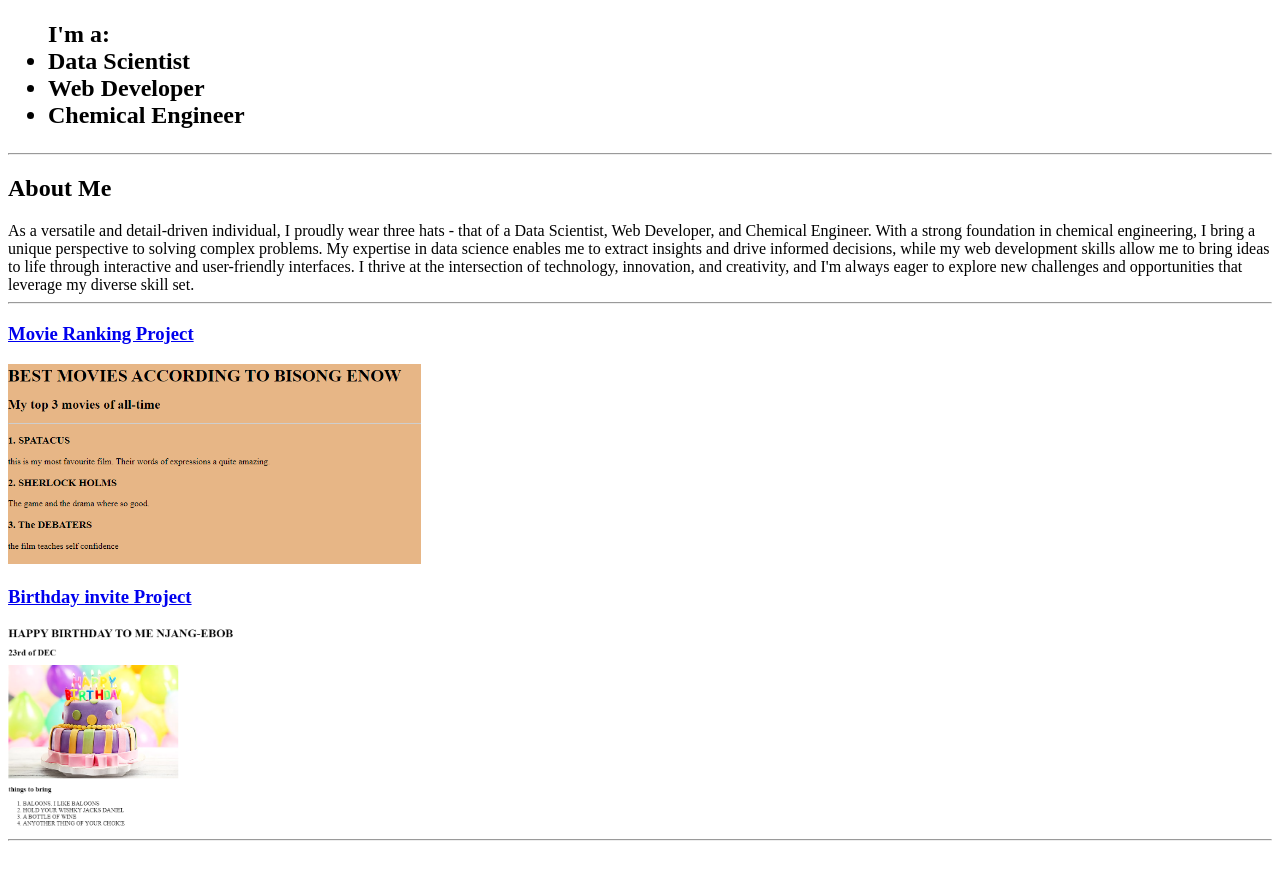
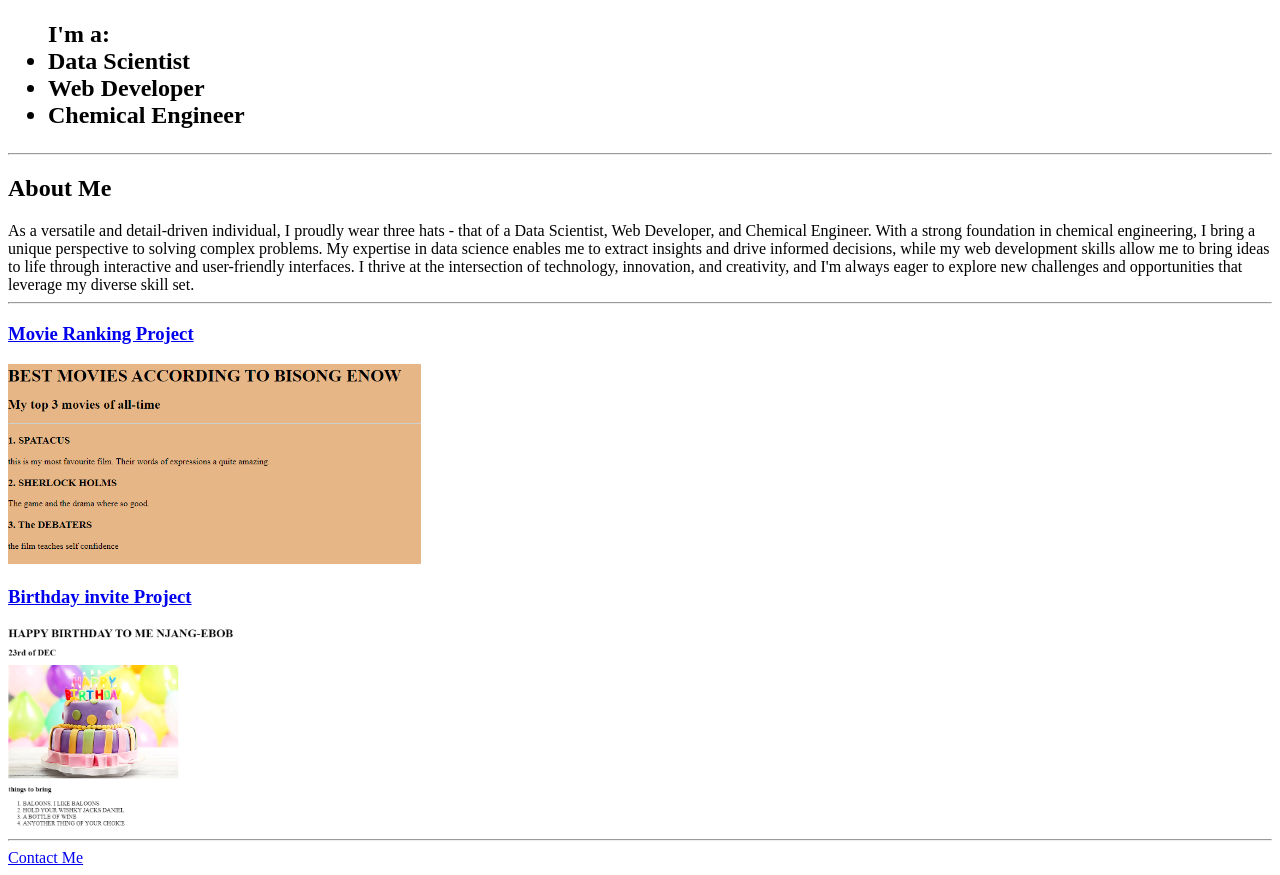
Before and after one commit to Bisong00/Njang-html-portfolio, a plain HTML site: page index.html in a window 1280 px wide. Shown: the part 61-936 px from the top of the page. Before the commit the page ends 910 px from the top, so only its background shows below. Drawn offline with Linux system fonts and the light colour scheme; files whose address does not match are found by name.

Commit message:
Add files via upload

```diff
--- a/index.html
+++ b/index.html
@@ -23,6 +23,6 @@
         <h3><a href="./my projects/njang birthday invitation.html">Birthday invite Project</a></h3>
         <img src="../assets.html/Njang-E birthday invite.png" height="200" alt="birthday inite preview"/>
         <hr />
-
+        <a  href="../public/Njang -E contact.html">Contact Me</a>
     </body>
 </html>
```
